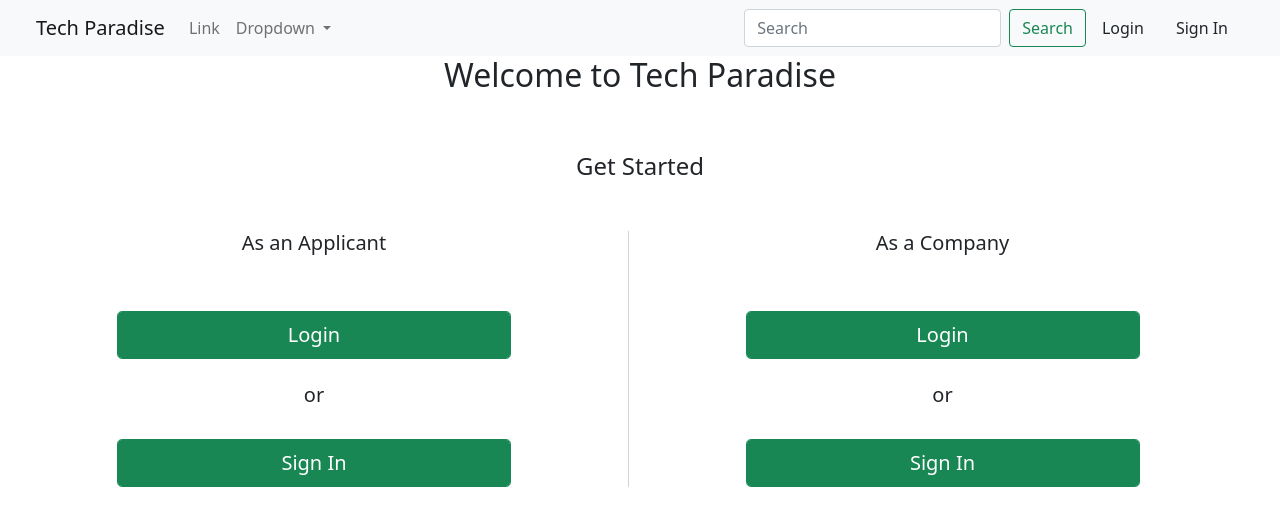
After one commit to qabdurrazzaq/TechParadise, a Django app: page / in a window 1280 px wide. The commit adds this page. Shown: the top 526 px of the page. Run offline with Django 3.2, Linux system fonts and the light colour scheme; some libraries are stand-ins or nearby versions.

Commit message:
Minor Changes Refactored

```diff
--- a/TechParadise/urls.py
+++ b/TechParadise/urls.py
@@ -18,6 +18,7 @@ from django.conf.urls.static import static
 from django.contrib import admin
 from django.urls import path, re_path, include
 from applicant import views as applicantviews
+from home import views as homeviews
 
 urlpatterns = [
 
@@ -35,6 +36,9 @@ urlpatterns = [
     path('accounts/google/login/',applicantviews.applicant_google_login_view,name='applicant_google_login'),
     re_path(r'^applicant/activate/(?P<email_activation_key>\w+)/$', applicantviews.email_activation_view, name = 'email_activation_view'),
     re_path(r'^applicant/(?P<user>\w+)/github/$',applicantviews.github_view,name='github'),
+
+    # url for home app
+    path('',homeviews.homepage_view,name='homepage')
 ]
 if settings.DEBUG:
     urlpatterns += static(settings.STATIC_URL, document_root=settings.STATIC_ROOT)
--- a/google_oauth.txt
+++ /dev/null
@@ -1,4 +0,0 @@
-google web app id : - tech-paradise-2002
-client-id : - 54077350965-oikf7b9ftem7aeg3l55ftb4frsp619bc.apps.googleusercontent.com
-client name : - WebClient1
-client secret : - mt3YHUlASVEK8BBzFFP9vPQ7
--- a/home/views.py
+++ b/home/views.py
@@ -1,3 +1,9 @@
-from django.shortcuts import render
+from django.shortcuts import render, HttpResponseRedirect
+from django.urls import reverse
 
 # Create your views here.
+
+def homepage_view(request):
+    request.session['sidebar_view'] = 0
+    context = {}
+    return render(request, 'home/homepage.html',context)
--- a/templates/applicant/applicant_details.html
+++ b/templates/applicant/applicant_details.html
@@ -5,8 +5,8 @@ Your Details
 {% endblock %}
 
 {% block content %}
-<!-- <div class="row"> -->
-    <div class="col-sm-2"></div>
+<div class="row">
+    <div class="col-sm-3"></div>
     <div class="col-sm-6">
     <form action="{% url 'applicant' user %}" method="POST" id='applicant_details_form'>{% csrf_token %}
         <h4 class="text-center">Enter Your Details</h4>
@@ -38,5 +38,5 @@ Your Details
         </div>
     </form>
 </div>
-<!-- </div> -->
+</div>
 {% endblock %}
--- a/templates/applicant/form.html
+++ b/templates/applicant/form.html
@@ -1,9 +1,5 @@
 {% extends 'base.html' %}
 {% load static %}
-
-<!-- {#% block meta_tags %#}
-<meta name="google-signin-client_id" content="{{google_client_id}}">
-{#% endblock %#} -->
 
 {% block page_title %}
 {% if login %}
--- a/templates/applicant/github.html
+++ b/templates/applicant/github.html
@@ -1,6 +1,7 @@
 {% extends 'base.html' %}
 
 {% load static %}
+
 {% block page_title %}
 {% if git_user is not None %}
 {{git_user.login}} - Github
@@ -20,7 +21,7 @@ Github - Tech Paradise
         </form>
     </div>
     <div class="col-sm-3"></div>
-    {% if username is not None %}
+    {% if username is not None and git_user is not None %}
     <div class="col-sm-3">
         <a href="{% url 'github' user %}" class="btn btn-success">My Repositories</a>
     </div>
@@ -48,7 +49,7 @@ Github - Tech Paradise
 </div>
 {% else %}
 <br>
-<!-- <h4 class="text-center">No Github Profile found for this username - '({{username}})'</h4> -->
+<h4 class="text-center">No Github Profile found for this username - '({{username}})'</h4>
 {% endif %}
 </div>
 </div>
--- a/templates/base.html
+++ b/templates/base.html
@@ -39,9 +39,11 @@
             {% endfor %}
             {% endif %}
             {% if request.user.is_authenticated %}
+            {% if request.session.sidebar_view == 1 %}
             <div class="col-sm-2" style="padding: 0; background-color: rgb(300, 243, 300);">
               {% include 'sidebar.html' %}
             </div>
+            {% endif %}
             {% endif %}
             {% block content %}
             {% endblock %}
--- /dev/null
+++ b/templates/home/homepage.html
@@ -0,0 +1,40 @@
+{% extends 'base.html' %}
+
+{% block page_title %}
+Tech Paradise
+{% endblock %}
+
+{% block content %}
+<h2 class="text-center">Welcome to Tech Paradise</h2>
+{% if not request.user.is_authenticated %}
+<h4 class="text-center" style="margin: 50px 0px 50px 0px;">Get Started</h4>
+<div class="row">
+    <div class="col-sm-6">
+        <div class="row">
+            <div class="col-sm-2"></div>
+            <div class="col-sm-8 text-center">
+                <h5 class="text-center">As an Applicant</h5> <br><br>
+                <div class="text-center">
+                    <a href="{% url 'applicant_login' %}" class="btn btn-success btn-lg text-center form-control">Login</a>
+                    <br><br><h5>or</h5><br>
+                    <a href="{% url 'applicant_register' %}" class="btn btn-success btn-lg text-center form-control">Sign In</a>
+                </div>
+            </div>
+        </div>
+    </div>
+    <div class="col-sm-6" style="border-left: 1px solid lightgrey;">
+        <div class="row">
+            <div class="col-sm-2"></div>
+            <div class="col-sm-8 text-center">
+                <h5 class="text-center">As a Company</h5> <br><br>
+                <div class="text-center">
+                    <a href="#" class="btn btn-success btn-lg text-center form-control">Login</a>
+                    <br><br><h5>or</h5><br>
+                    <a href="#" class="btn btn-success btn-lg text-center form-control">Sign In</a>
+                </div>
+            </div>
+        </div>
+    </div>
+</div>
+{% endif %}
+{% endblock %}
--- a/templates/navbar.html
+++ b/templates/navbar.html
@@ -1,15 +1,17 @@
 
 <nav class="navbar navbar-expand-lg navbar-light bg-light">
   <div class="container-fluid">
-    <a class="navbar-brand" href="#">Tech Paradise</a>
+    <a class="navbar-brand" href="{% url 'homepage' %}">Tech Paradise</a>
     <button class="navbar-toggler" type="button" data-bs-toggle="collapse" data-bs-target="#navbarSupportedContent" aria-controls="navbarSupportedContent" aria-expanded="false" aria-label="Toggle navigation">
       <span class="navbar-toggler-icon"></span>
     </button>
     <div class="collapse navbar-collapse" id="navbarSupportedContent">
       <ul class="navbar-nav me-auto mb-2 mb-lg-0">
+        {% if request.user.is_authenticated %}
         <li class="nav-item">
-          <a class="nav-link" href="#">Home</a>
+          <a class="nav-link" href="{% url 'applicant' user %}">Home</a>
         </li>
+        {% endif %}
         <li class="nav-item">
           <a class="nav-link" href="#">Link</a>
         </li>
--- a/templates/sidebar.html
+++ b/templates/sidebar.html
@@ -1,6 +1,6 @@
 {% if request.user.is_authenticated %}
       <div class="d-flex flex-column p-2 bg-light" id="sidebarCollapse">
-        <a href="/applicant" class="link-dark text-decoration-none text-center">
+        <a href="{% url 'applicant' user %}" class="link-dark text-decoration-none text-center">
           <span class="fs-4">{{request.user|capfirst}}</span>
         </a>
         <hr>
@@ -16,8 +16,8 @@
             </a>
           </li>
         <li>
-          <a href="#" class="nav-link link-dark text-center" id="orders">
-            Orders
+          <a href="#" class="nav-link link-dark text-center" id="linkedin">
+            Linked In
           </a>
         </li>
         <li>
```
Also changed, not shown: TechParadise/settings.py (+14 -6 lines), applicant/views.py (+13 -14 lines), db.sqlite3, static/static_files/img/linkedin_logo.jpeg (added).
